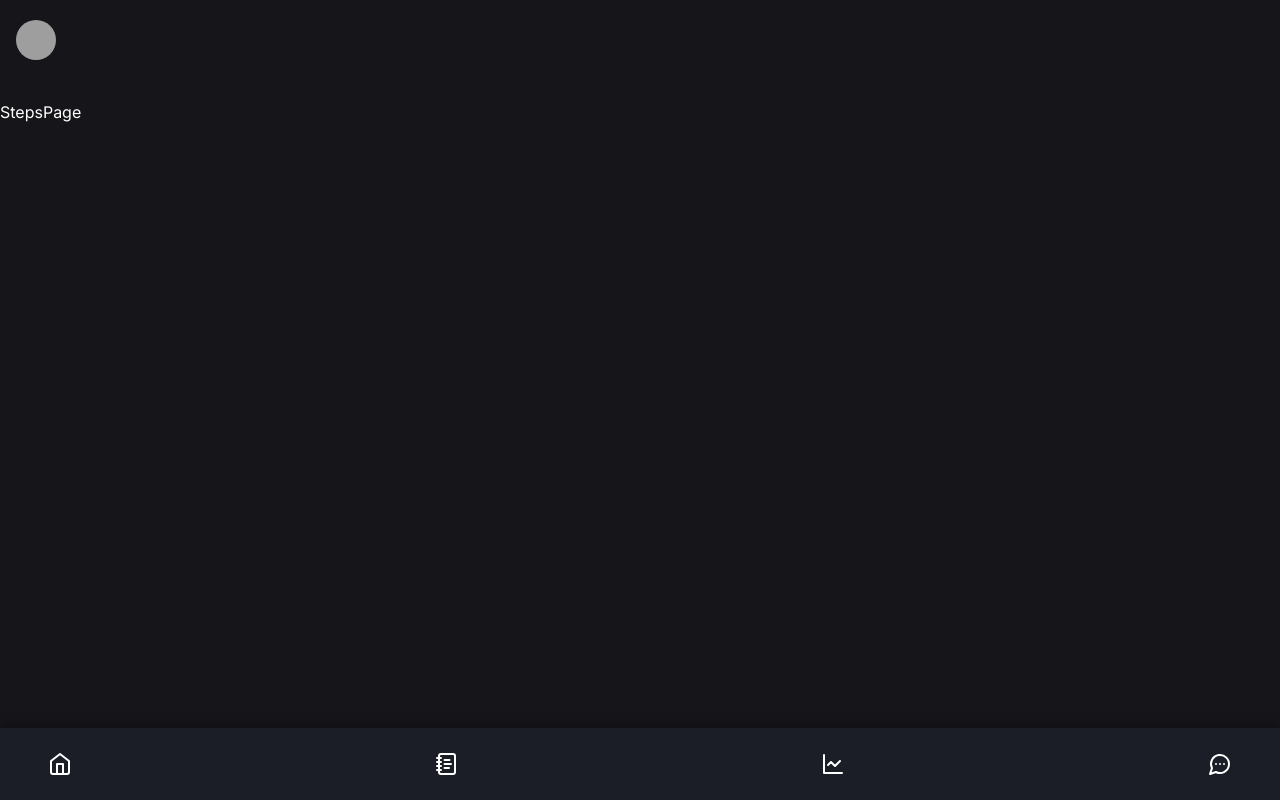
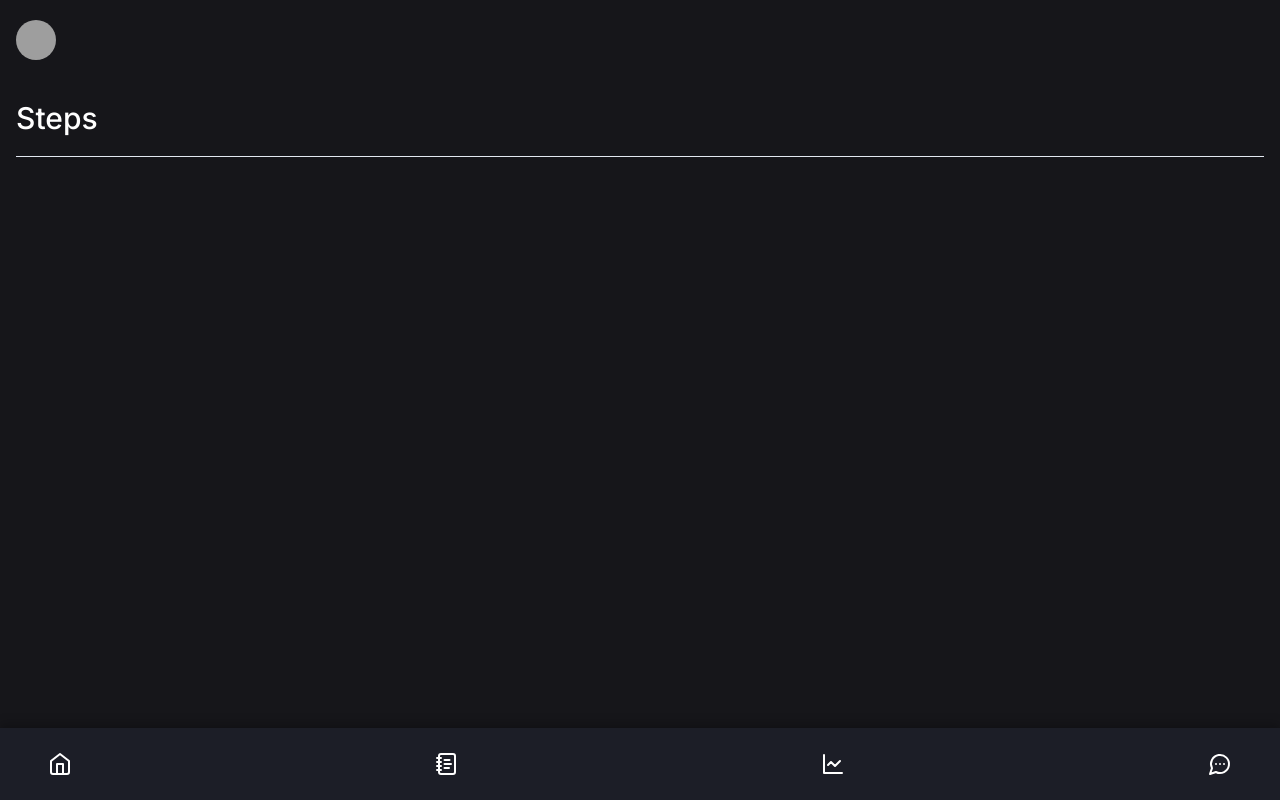
Before and after one commit to hashiq300/medvault, a React (Vite) app: page /steps in a window 1280 px wide. Built offline with nearby package versions, Linux system fonts and the light colour scheme; grey boxes are pictures that could not be loaded.

Commit message:
added steps data

```diff
--- /dev/null
+++ b/src/data/steps.json
@@ -0,0 +1,130 @@
+{
+  "bucket": [
+    {
+      "startTimeMillis": "1706466600000",
+      "endTimeMillis": "1706553000000",
+      "dataset": [
+        {
+          "dataSourceId": "derived:com.google.step_count.delta:com.google.android.gms:aggregated",
+          "point": [
+            {
+              "startTimeNanos": "1706488412662000000",
+              "endTimeNanos": "1706547921611316249",
+              "dataTypeName": "com.google.step_count.delta",
+              "originDataSourceId": "raw:com.google.step_count.cumulative:Xiaomi:M2101K9AI:8e352e3e:pedometer  Non-wakeup",
+              "value": [{ "intVal": 4153, "mapVal": [] }]
+            }
+          ]
+        }
+      ]
+    },
+    {
+      "startTimeMillis": "1706553000000",
+      "endTimeMillis": "1706639400000",
+      "dataset": [
+        {
+          "dataSourceId": "derived:com.google.step_count.delta:com.google.android.gms:aggregated",
+          "point": [
+            {
+              "startTimeNanos": "1706582834915322785",
+              "endTimeNanos": "1706638139747332997",
+              "dataTypeName": "com.google.step_count.delta",
+              "originDataSourceId": "raw:com.google.step_count.cumulative:Xiaomi:M2101K9AI:8e352e3e:pedometer  Non-wakeup",
+              "value": [{ "intVal": 8945, "mapVal": [] }]
+            }
+          ]
+        }
+      ]
+    },
+    {
+      "startTimeMillis": "1706639400000",
+      "endTimeMillis": "1706725800000",
+      "dataset": [
+        {
+          "dataSourceId": "derived:com.google.step_count.delta:com.google.android.gms:aggregated",
+          "point": [
+            {
+              "startTimeNanos": "1706675840322186119",
+              "endTimeNanos": "1706724256508223770",
+              "dataTypeName": "com.google.step_count.delta",
+              "originDataSourceId": "raw:com.google.step_count.cumulative:Xiaomi:M2101K9AI:8e352e3e:pedometer  Non-wakeup",
+              "value": [{ "intVal": 3704, "mapVal": [] }]
+            }
+          ]
+        }
+      ]
+    },
+    {
+      "startTimeMillis": "1706725800000",
+      "endTimeMillis": "1706812200000",
+      "dataset": [
+        {
+          "dataSourceId": "derived:com.google.step_count.delta:com.google.android.gms:aggregated",
+          "point": [
+            {
+              "startTimeNanos": "1706759034530401659",
+              "endTimeNanos": "1706810350745381895",
+              "dataTypeName": "com.google.step_count.delta",
+              "originDataSourceId": "raw:com.google.step_count.cumulative:Xiaomi:M2101K9AI:8e352e3e:pedometer  Non-wakeup",
+              "value": [{ "intVal": 4230, "mapVal": [] }]
+            }
+          ]
+        }
+      ]
+    },
+    {
+      "startTimeMillis": "1706812200000",
+      "endTimeMillis": "1706898600000",
+      "dataset": [
+        {
+          "dataSourceId": "derived:com.google.step_count.delta:com.google.android.gms:aggregated",
+          "point": [
+            {
+              "startTimeNanos": "1706814032702890154",
+              "endTimeNanos": "1706895546692354401",
+              "dataTypeName": "com.google.step_count.delta",
+              "originDataSourceId": "raw:com.google.step_count.cumulative:Xiaomi:M2101K9AI:8e352e3e:pedometer  Non-wakeup",
+              "value": [{ "intVal": 4063, "mapVal": [] }]
+            }
+          ]
+        }
+      ]
+    },
+    {
+      "startTimeMillis": "1706898600000",
+      "endTimeMillis": "1706985000000",
+      "dataset": [
+        {
+          "dataSourceId": "derived:com.google.step_count.delta:com.google.android.gms:aggregated",
+          "point": [
+            {
+              "startTimeNanos": "1706937586676411151",
+              "endTimeNanos": "1706958568727019723",
+              "dataTypeName": "com.google.step_count.delta",
+              "originDataSourceId": "raw:com.google.step_count.cumulative:Xiaomi:M2101K9AI:8e352e3e:pedometer  Non-wakeup",
+              "value": [{ "intVal": 2479, "mapVal": [] }]
+            }
+          ]
+        }
+      ]
+    },
+    {
+      "startTimeMillis": "1706985000000",
+      "endTimeMillis": "1707071400000",
+      "dataset": [
+        {
+          "dataSourceId": "derived:com.google.step_count.delta:com.google.android.gms:aggregated",
+          "point": [
+            {
+              "startTimeNanos": "1707030497684356106",
+              "endTimeNanos": "1707069608372943378",
+              "dataTypeName": "com.google.step_count.delta",
+              "originDataSourceId": "raw:com.google.step_count.cumulative:Xiaomi:M2101K9AI:8e352e3e:pedometer  Non-wakeup",
+              "value": [{ "intVal": 105, "mapVal": [] }]
+            }
+          ]
+        }
+      ]
+    }
+  ]
+}
--- a/src/pages/ActivityPage/ActivityPage.jsx
+++ b/src/pages/ActivityPage/ActivityPage.jsx
@@ -1,9 +1,19 @@
+import React, { useState , useEffect} from "react";
 import ActivityCard from "@/components/ActivityCard";
 import PageTitle from "@/components/PageTitle";
-import React from "react";
 import { Footprints, Activity, Bed } from "lucide-react";
 
 const ActivityPage = () => {
+  const [isFitConnected, setIsFitConnected] = useState(false);
+
+  const getAccessToFit = async () => {
+    const res = await fetch("http://localhost:3000/auth");
+    const data = await res.json();
+    window.location.href = data.redirect_url;
+    // setIsFitConnected(true)
+  };
+
+
   return (
     <div className="px-4 pb-44">
       <PageTitle
@@ -11,6 +21,8 @@ const ActivityPage = () => {
         icon={<img src="/icons/google_fit.svg" alt="fit" width="30" />}
       />
 
+      {isFitConnected ? (
+        <>
           <div className="flex flex-col gap-6 pt-8">
             <ActivityCard
               activity="Steps"
@@ -28,6 +40,23 @@ const ActivityPage = () => {
               to="sleep"
             />
           </div>
+        </>
+      ) : (
+        <>
+          <div className="pt-10">
+            <p className="text-lg font-medium">
+              Connect to Google Fit to view your activity
+            </p>
+            <button
+              onClick={() => getAccessToFit()}
+              className="flex items-center gap-2 py-3 px-6 bg-[#2F2F40] rounded-lg mt-4"
+            >
+              <img src="/icons/google_fit.svg" alt="fit" width="30" />
+              <p className="text-base">Connect</p>
+            </button>
+          </div>
+        </>
+      )}
     </div>
   );
 };
--- a/src/pages/ActivityPage/StepsPage.jsx
+++ b/src/pages/ActivityPage/StepsPage.jsx
@@ -1,9 +1,36 @@
-import React from 'react'
+import PageTitle from "@/components/PageTitle";
+import React, { useEffect, useState } from "react";
+import stepsData from "@/data/steps.json";
 
 const StepsPage = () => {
+  let totalSteps = 0;
+  let dailySteps = []; // Array to hold the total steps per day
+  let labels = []; // Array to hold the labels for the graph (e.g., dates)
+
+  stepsData.bucket.forEach((bucket) => {
+    let stepsPerDay = 0;
+    bucket.dataset.forEach((dataset) => {
+      dataset.point.forEach((point) => {
+        stepsPerDay += point.value[0].intVal; // Assuming each `point` has a step count
+      });
+    });
+    totalSteps += stepsPerDay;
+
+    // Convert startTimeMillis to a readable date format for labels
+    const date = new Date(
+      parseInt(bucket.startTimeMillis)
+    ).toLocaleDateString();
+    labels.push(date);
+    dailySteps.push(stepsPerDay);
+  });
+
+  console.log(totalSteps,dailySteps,labels)
+
   return (
-    <div>StepsPage</div>
-  )
-}
+    <div className="px-4 pb-44">
+      <PageTitle title="Steps" />
+    </div>
+  );
+};
 
-export default StepsPage
+export default StepsPage;
```
Lines whose indentation alone changed are shown as unchanged.
